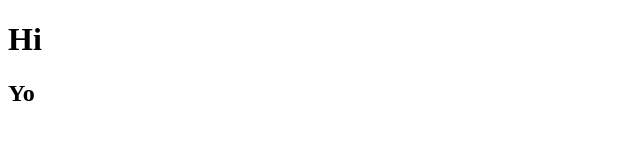
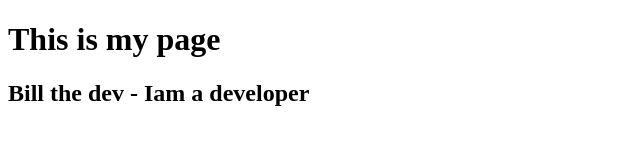
Before and after one commit to quanphan2906/learning-git, a plain HTML site: page index.html in a window 1280 px wide. Shown: the whole page, without its empty margins (0-640 px from the left). Drawn offline with Linux system fonts and the light colour scheme.

Commit message:
add index.html

```diff
--- a/index.html
+++ b/index.html
@@ -6,7 +6,7 @@
     <title>Document</title>
   </head>
   <body>
-    <h1>Hi</h1>
-    <h2>Yo</h2>
+    <h1>This is my page</h1>
+    <h2>Bill the dev - Iam a developer</h2>
   </body>
 </html>
```
